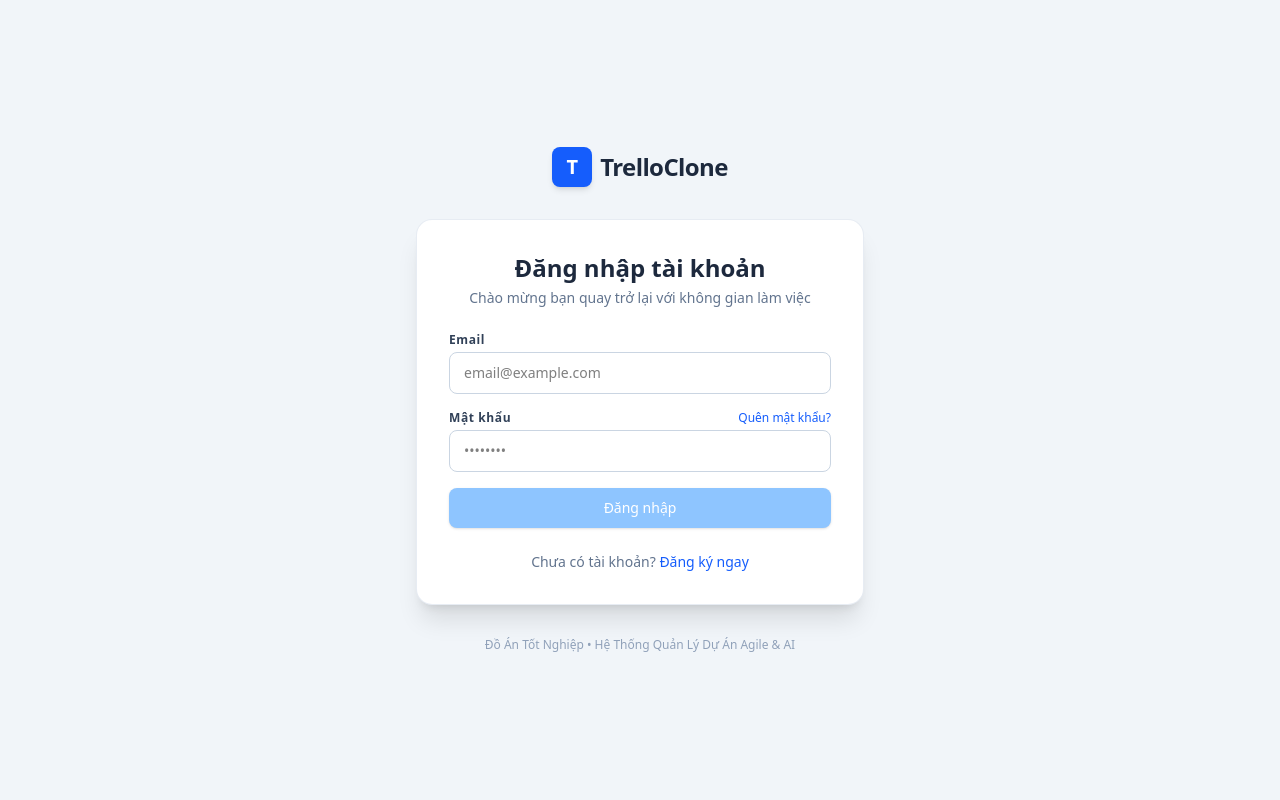
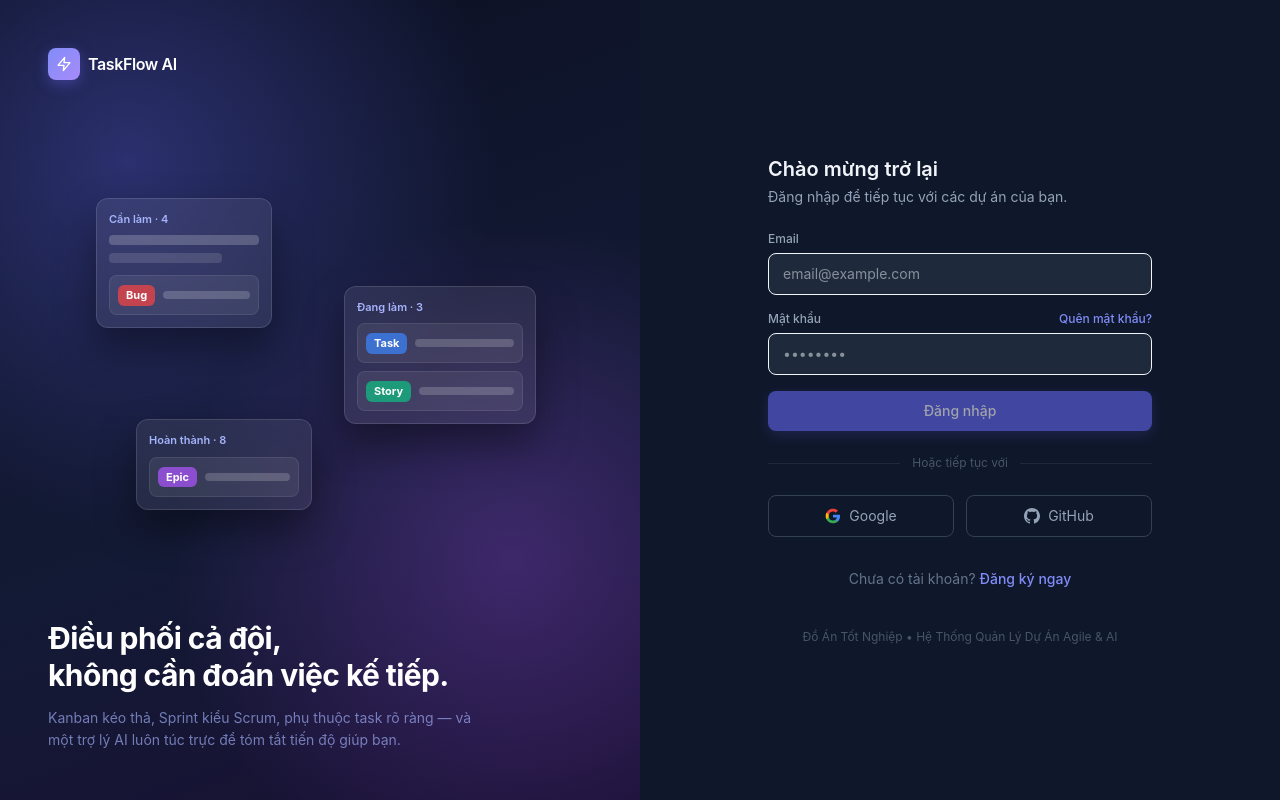
Before and after one commit to VuVanDao/DATN_FE, an Angular app: page /login in a window 1280 px wide. Built offline with nearby package versions, Linux system fonts and the light colour scheme.

Commit message:
chỉnh sửa giao diện đăng nhập

```diff
--- a/src/app/presentation/layouts/auth-layout/auth-layout.html
+++ b/src/app/presentation/layouts/auth-layout/auth-layout.html
@@ -1,16 +1,103 @@
-<div class="min-h-screen bg-slate-100 flex flex-col justify-center items-center p-4">
-  <div class="flex items-center gap-2 mb-8">
-    <div
-      class="w-10 h-10 bg-blue-600 rounded-lg flex items-center justify-center text-white font-bold text-xl shadow-md"
-    >
-      T
+<div class="min-h-screen w-full flex" style="background:#0f172a; color:#f1f5f9; font-family:'Inter',ui-sans-serif,system-ui,sans-serif;">
+
+  <!-- ===== LEFT: Illustration ===== -->
+  <div class="hidden lg:flex lg:w-1/2 relative overflow-hidden" style="background:#0b1022;">
+    <!-- Gradient overlays -->
+    <div class="absolute inset-0" style="background: radial-gradient(circle at 20% 20%, rgba(99,102,241,.35), transparent 45%), radial-gradient(circle at 80% 70%, rgba(168,85,247,.28), transparent 45%), linear-gradient(160deg,#0b1022 0%,#131a35 60%,#191033 100%);"></div>
+
+    <div class="relative z-10 flex flex-col justify-between p-12 w-full">
+      <!-- Logo -->
+      <div class="flex items-center gap-2">
+        <div class="w-8 h-8 rounded-lg flex items-center justify-center shadow-lg" style="background: linear-gradient(135deg,#818cf8,#a78bfa); box-shadow:0 4px 14px rgba(99,102,241,.4);">
+          <svg xmlns="http://www.w3.org/2000/svg" width="16" height="16" viewBox="0 0 24 24" fill="none" stroke="white" stroke-width="2" stroke-linecap="round" stroke-linejoin="round"><polygon points="13 2 3 14 12 14 11 22 21 10 12 10 13 2"/></svg>
+        </div>
+        <span class="font-semibold tracking-tight text-white">TaskFlow AI</span>
+      </div>
+
+      <!-- Floating Kanban Cards -->
+      <div class="flex-1 flex items-center justify-center py-10">
+        <div class="relative w-full max-w-md" style="height:320px;">
+
+          <!-- Card 1: Cần làm -->
+          <div class="absolute left-0 top-2 w-44 rounded-xl p-3 auth-float-1"
+               style="backdrop-filter:blur(12px); background:rgba(255,255,255,.08); border:1px solid rgba(255,255,255,.12); box-shadow:0 20px 40px rgba(0,0,0,.4);">
+            <p style="font-size:11px; color:#a5b4fc; font-weight:600;" class="mb-2">Cần làm · 4</p>
+            <div class="space-y-2 mb-3">
+              <div class="h-2.5 rounded" style="background:rgba(255,255,255,.2);"></div>
+              <div class="h-2.5 rounded w-3/4" style="background:rgba(255,255,255,.12);"></div>
+            </div>
+            <div class="h-10 rounded-lg flex items-center px-2 gap-2" style="background:rgba(255,255,255,.07); border:1px solid rgba(255,255,255,.08);">
+              <span style="font-size:11px; font-weight:700; padding:2px 8px; border-radius:6px; background:rgba(239,68,68,.75); color:white;">Bug</span>
+              <div class="h-2 rounded flex-1" style="background:rgba(255,255,255,.18);"></div>
+            </div>
+          </div>
+
+          <!-- Card 2: Đang làm -->
+          <div class="absolute right-2 top-24 w-48 rounded-xl p-3 auth-float-2"
+               style="backdrop-filter:blur(12px); background:rgba(255,255,255,.08); border:1px solid rgba(255,255,255,.12); box-shadow:0 20px 40px rgba(0,0,0,.4);">
+            <p style="font-size:11px; color:#a5b4fc; font-weight:600;" class="mb-2">Đang làm · 3</p>
+            <div class="h-10 rounded-lg flex items-center px-2 gap-2 mb-2" style="background:rgba(255,255,255,.07); border:1px solid rgba(255,255,255,.08);">
+              <span style="font-size:11px; font-weight:700; padding:2px 8px; border-radius:6px; background:rgba(59,130,246,.75); color:white;">Task</span>
+              <div class="h-2 rounded flex-1" style="background:rgba(255,255,255,.18);"></div>
+            </div>
+            <div class="h-10 rounded-lg flex items-center px-2 gap-2" style="background:rgba(255,255,255,.07); border:1px solid rgba(255,255,255,.08);">
+              <span style="font-size:11px; font-weight:700; padding:2px 8px; border-radius:6px; background:rgba(16,185,129,.75); color:white;">Story</span>
+              <div class="h-2 rounded flex-1" style="background:rgba(255,255,255,.18);"></div>
+            </div>
+          </div>
+
+          <!-- Card 3: Hoàn thành -->
+          <div class="absolute left-10 bottom-0 w-44 rounded-xl p-3 auth-float-3"
+               style="backdrop-filter:blur(12px); background:rgba(255,255,255,.08); border:1px solid rgba(255,255,255,.12); box-shadow:0 20px 40px rgba(0,0,0,.4);">
+            <p style="font-size:11px; color:#a5b4fc; font-weight:600;" class="mb-2">Hoàn thành · 8</p>
+            <div class="h-10 rounded-lg flex items-center px-2 gap-2" style="background:rgba(255,255,255,.07); border:1px solid rgba(255,255,255,.08);">
+              <span style="font-size:11px; font-weight:700; padding:2px 8px; border-radius:6px; background:rgba(168,85,247,.75); color:white;">Epic</span>
+              <div class="h-2 rounded flex-1" style="background:rgba(255,255,255,.18);"></div>
+            </div>
+          </div>
+        </div>
+      </div>
+
+      <!-- Tagline -->
+      <div class="max-w-md">
+        <h1 class="text-3xl font-bold text-white leading-tight" style="letter-spacing:-.02em;">
+          Điều phối cả đội,<br>không cần đoán việc kế tiếp.
+        </h1>
+        <p class="mt-3 text-sm leading-relaxed" style="color:rgba(165,180,252,.65);">
+          Kanban kéo thả, Sprint kiểu Scrum, phụ thuộc task rõ ràng — và một trợ lý AI luôn túc trực để tóm tắt tiến độ giúp bạn.
+        </p>
+      </div>
     </div>
-    <span class="text-2xl font-bold tracking-tight text-slate-800">TrelloClone</span>
   </div>
-  <div class="w-full max-w-md bg-white rounded-2xl shadow-xl border border-slate-200/80 p-8">
-    <router-outlet></router-outlet>
+
+  <!-- ===== RIGHT: Form (router-outlet) ===== -->
+  <div class="w-full lg:w-1/2 flex items-center justify-center p-6 sm:p-10" style="background:#0f172a;">
+    <div class="w-full max-w-sm">
+
+      <!-- Mobile logo (shown only on small screens) -->
+      <div class="lg:hidden flex items-center gap-2 mb-10 justify-center">
+        <div class="w-8 h-8 rounded-lg flex items-center justify-center" style="background: linear-gradient(135deg,#818cf8,#a78bfa);">
+          <svg xmlns="http://www.w3.org/2000/svg" width="16" height="16" viewBox="0 0 24 24" fill="none" stroke="white" stroke-width="2" stroke-linecap="round" stroke-linejoin="round"><polygon points="13 2 3 14 12 14 11 22 21 10 12 10 13 2"/></svg>
+        </div>
+        <span class="font-semibold tracking-tight text-white">TaskFlow AI</span>
+      </div>
+
+      <!-- Angular Router renders LoginPage or RegisterPage here -->
+      <router-outlet></router-outlet>
+
+      <!-- Footer note -->
+      <p class="mt-10 text-xs text-center" style="color:#475569;">
+        Đồ Án Tốt Nghiệp &bull; Hệ Thống Quản Lý Dự Án Agile &amp; AI
+      </p>
+    </div>
   </div>
-  <p class="mt-8 text-xs text-slate-400 text-center">
-    Đồ Án Tốt Nghiệp &bull; Hệ Thống Quản Lý Dự Án Agile & AI
-  </p>
 </div>
+
+<style>
+  @keyframes authFloat1 { 0%,100%{transform:translateY(0)} 50%{transform:translateY(-10px)} }
+  @keyframes authFloat2 { 0%,100%{transform:translateY(0)} 50%{transform:translateY(-10px)} }
+  @keyframes authFloat3 { 0%,100%{transform:translateY(0)} 50%{transform:translateY(-10px)} }
+  .auth-float-1 { animation: authFloat1 6s ease-in-out infinite; }
+  .auth-float-2 { animation: authFloat2 7s ease-in-out infinite .5s; }
+  .auth-float-3 { animation: authFloat3 5.5s ease-in-out infinite 1s; }
+</style>
--- a/src/app/presentation/pages/auth/login.html
+++ b/src/app/presentation/pages/auth/login.html
@@ -1,79 +1,75 @@
 <div>
-  <div class="text-center mb-6">
-    <h2 class="text-2xl font-bold text-slate-800">Đăng nhập tài khoản</h2>
-    <p class="text-sm text-slate-500 mt-1">Chào mừng bạn quay trở lại với không gian làm việc</p>
+  <!-- Header -->
+  <div class="mb-6">
+    <h2 class="text-xl font-semibold" style="color:#f1f5f9;">Chào mừng trở lại</h2>
+    <p class="text-sm mt-1" style="color:#94a3b8;">Đăng nhập để tiếp tục với các dự án của bạn.</p>
   </div>
+
+  <!-- Error message -->
   @if (authStore.errorMessage()) {
-    <div
-      class="mb-4 p-3 rounded-lg bg-red-50 border border-red-200 text-red-700 text-sm flex items-center gap-2"
-    >
-      <svg class="w-5 h-5 flex-shrink-0 text-red-500" fill="currentColor" viewBox="0 0 20 20">
-        <path
-          fill-rule="evenodd"
-          d="M18 10a8 8 0 11-16 0 8 8 0 0116 0zm-7 4a1 1 0 11-2 0 1 1 0 012 0zm-1-9a1 1 0 00-1 1v4a1 1 0 102 0V6a1 1 0 00-1-1z"
-          clip-rule="evenodd"
-        />
+    <div class="mb-4 p-3 rounded-lg text-sm flex items-center gap-2"
+         style="background:rgba(239,68,68,.12); border:1px solid rgba(239,68,68,.3); color:#fca5a5;">
+      <svg class="w-4 h-4 flex-shrink-0" fill="currentColor" viewBox="0 0 20 20">
+        <path fill-rule="evenodd" d="M18 10a8 8 0 11-16 0 8 8 0 0116 0zm-7 4a1 1 0 11-2 0 1 1 0 012 0zm-1-9a1 1 0 00-1 1v4a1 1 0 102 0V6a1 1 0 00-1-1z" clip-rule="evenodd"/>
       </svg>
       <span>{{ authStore.errorMessage() }}</span>
     </div>
   }
+
   <form [formGroup]="loginForm" (ngSubmit)="onSubmit()" class="space-y-4">
+    <!-- Email -->
     <div>
-      <label class="block text-xs font-semibold text-slate-700 tracking-wider mb-1"> Email </label>
+      <label class="block text-xs font-medium mb-1.5" style="color:#94a3b8;">Email</label>
       <input
         type="email"
         formControlName="email"
         placeholder="email@example.com"
-        class="w-full px-3.5 py-2.5 rounded-lg border border-slate-300 text-sm focus:outline-none focus:ring-2 focus:ring-blue-500 focus:border-transparent transition"
-        [class.border-red-500]="EmailControl.invalid && EmailControl.touched"
+        class="w-full px-3.5 py-2.5 rounded-lg text-sm transition"
+        style="background:#1e293b; border:1px solid #334155; color:#f1f5f9;"
+        [style.borderColor]="EmailControl.invalid && EmailControl.touched ? 'rgba(239,68,68,.7)' : ''"
       />
       @if (EmailControl.invalid && EmailControl.touched) {
-        <p class="text-xs text-red-500 mt-1">
-          @if (EmailControl.hasError('required')) {
-            Email không được để trống.
-          } @else if (EmailControl.hasError('email')) {
-            Định dạng email không hợp lệ.
-          }
+        <p class="text-xs mt-1" style="color:#f87171;">
+          @if (EmailControl.hasError('required')) { Email không được để trống. }
+          @else if (EmailControl.hasError('email')) { Định dạng email không hợp lệ. }
         </p>
       }
     </div>
+
+    <!-- Password -->
     <div>
-      <div class="flex justify-between items-center mb-1">
-        <label class="block text-xs font-semibold text-slate-700 tracking-wider"> Mật khẩu </label>
-        <a href="#" class="text-xs text-blue-600 hover:underline">Quên mật khẩu?</a>
+      <div class="flex justify-between items-center mb-1.5">
+        <label class="block text-xs font-medium" style="color:#94a3b8;">Mật khẩu</label>
+        <a href="#" class="text-xs font-medium hover:opacity-80 transition" style="color:#818cf8;">Quên mật khẩu?</a>
       </div>
       <input
         type="password"
         formControlName="password"
         placeholder="••••••••"
-        class="w-full px-3.5 py-2.5 rounded-lg border border-slate-300 text-sm focus:outline-none focus:ring-2 focus:ring-blue-500 focus:border-transparent transition"
-        [class.border-red-500]="PasswordControl.invalid && PasswordControl.touched"
+        class="w-full px-3.5 py-2.5 rounded-lg text-sm transition"
+        style="background:#1e293b; border:1px solid #334155; color:#f1f5f9;"
+        [style.borderColor]="PasswordControl.invalid && PasswordControl.touched ? 'rgba(239,68,68,.7)' : ''"
       />
       @if (PasswordControl.invalid && PasswordControl.touched) {
-        <p class="text-xs text-red-500 mt-1">
-          @if (PasswordControl.hasError('required')) {
-            Mật khẩu không được để trống.
-          } @else if (PasswordControl.hasError('minlength')) {
-            Mật khẩu phải từ 6 ký tự trở lên.
-          }
+        <p class="text-xs mt-1" style="color:#f87171;">
+          @if (PasswordControl.hasError('required')) { Mật khẩu không được để trống. }
+          @else if (PasswordControl.hasError('minlength')) { Mật khẩu phải từ 6 ký tự trở lên. }
         </p>
       }
     </div>
+
+    <!-- Submit Button -->
     <button
       type="submit"
       [disabled]="loginForm.invalid || authStore.isLoading()"
-      class="w-full mt-2 py-2.5 px-4 bg-blue-600 hover:bg-blue-700 disabled:bg-blue-300 text-white font-medium rounded-lg text-sm transition shadow-sm flex items-center justify-center gap-2 cursor-pointer disabled:cursor-not-allowed"
+      class="w-full mt-1 py-2.5 px-4 text-white text-sm font-medium rounded-lg transition flex items-center justify-center gap-2 cursor-pointer disabled:cursor-not-allowed disabled:opacity-60"
+      style="background:#6366f1; box-shadow:0 4px 14px rgba(99,102,241,.3);"
+      onmouseover="if(!this.disabled) this.style.background='#818cf8'"
+      onmouseout="if(!this.disabled) this.style.background='#6366f1'"
     >
       @if (authStore.isLoading()) {
         <svg class="animate-spin h-4 w-4 text-white" fill="none" viewBox="0 0 24 24">
-          <circle
-            class="opacity-25"
-            cx="12"
-            cy="12"
-            r="10"
-            stroke="currentColor"
-            stroke-width="4"
-          ></circle>
+          <circle class="opacity-25" cx="12" cy="12" r="10" stroke="currentColor" stroke-width="4"></circle>
           <path class="opacity-75" fill="currentColor" d="M4 12a8 8 0 018-8v8H4z"></path>
         </svg>
         <span>Đang đăng nhập...</span>
@@ -82,8 +78,33 @@
       }
     </button>
   </form>
-  <div class="mt-6 text-center text-sm text-slate-500">
+
+  <!-- Divider -->
+  <div class="flex items-center gap-3 my-6">
+    <div class="h-px flex-1" style="background:#1e293b;"></div>
+    <span class="text-xs" style="color:#475569;">Hoặc tiếp tục với</span>
+    <div class="h-px flex-1" style="background:#1e293b;"></div>
+  </div>
+
+  <!-- Social buttons -->
+  <div class="grid grid-cols-2 gap-3">
+    <button class="flex items-center justify-center gap-2 rounded-lg py-2.5 text-sm transition"
+            style="border:1px solid #334155; color:#94a3b8; background:transparent;"
+            onmouseover="this.style.background='#1e293b'" onmouseout="this.style.background='transparent'">
+      <svg width="16" height="16" viewBox="0 0 24 24" fill="currentColor"><path d="M22.56 12.25c0-.78-.07-1.53-.2-2.25H12v4.26h5.92c-.26 1.37-1.04 2.53-2.21 3.31v2.77h3.57c2.08-1.92 3.28-4.74 3.28-8.09z" fill="#4285F4"/><path d="M12 23c2.97 0 5.46-.98 7.28-2.66l-3.57-2.77c-.98.66-2.23 1.06-3.71 1.06-2.86 0-5.29-1.93-6.16-4.53H2.18v2.84C3.99 20.53 7.7 23 12 23z" fill="#34A853"/><path d="M5.84 14.09c-.22-.66-.35-1.36-.35-2.09s.13-1.43.35-2.09V7.07H2.18C1.43 8.55 1 10.22 1 12s.43 3.45 1.18 4.93l2.85-2.22.81-.62z" fill="#FBBC05"/><path d="M12 5.38c1.62 0 3.06.56 4.21 1.64l3.15-3.15C17.45 2.09 14.97 1 12 1 7.7 1 3.99 3.47 2.18 7.07l3.66 2.84c.87-2.6 3.3-4.53 6.16-4.53z" fill="#EA4335"/></svg>
+      Google
+    </button>
+    <button class="flex items-center justify-center gap-2 rounded-lg py-2.5 text-sm transition"
+            style="border:1px solid #334155; color:#94a3b8; background:transparent;"
+            onmouseover="this.style.background='#1e293b'" onmouseout="this.style.background='transparent'">
+      <svg width="16" height="16" viewBox="0 0 24 24" fill="currentColor" style="color:#94a3b8;"><path d="M12 0c-6.626 0-12 5.373-12 12 0 5.302 3.438 9.8 8.207 11.387.599.111.793-.261.793-.577v-2.234c-3.338.726-4.033-1.416-4.033-1.416-.546-1.387-1.333-1.756-1.333-1.756-1.089-.745.083-.729.083-.729 1.205.084 1.839 1.237 1.839 1.237 1.07 1.834 2.807 1.304 3.492.997.107-.775.418-1.305.762-1.604-2.665-.305-5.467-1.334-5.467-5.931 0-1.311.469-2.381 1.236-3.221-.124-.303-.535-1.524.117-3.176 0 0 1.008-.322 3.301 1.23.957-.266 1.983-.399 3.003-.404 1.02.005 2.047.138 3.006.404 2.291-1.552 3.297-1.23 3.297-1.23.653 1.653.242 2.874.118 3.176.77.84 1.235 1.911 1.235 3.221 0 4.609-2.807 5.624-5.479 5.921.43.372.823 1.102.823 2.222v3.293c0 .319.192.694.801.576 4.765-1.589 8.199-6.086 8.199-11.386 0-6.627-5.373-12-12-12z"/></svg>
+      GitHub
+    </button>
+  </div>
+
+  <!-- Link to register -->
+  <p class="text-center text-sm mt-8" style="color:#64748b;">
     Chưa có tài khoản?
-    <a routerLink="/register" class="font-medium text-blue-600 hover:underline"> Đăng ký ngay </a>
-  </div>
+    <a routerLink="/register" class="font-medium hover:opacity-80 transition" style="color:#818cf8;">Đăng ký ngay</a>
+  </p>
 </div>
```
Also changed, not shown: src/app/presentation/pages/auth/register.html (+54 -66 lines).
